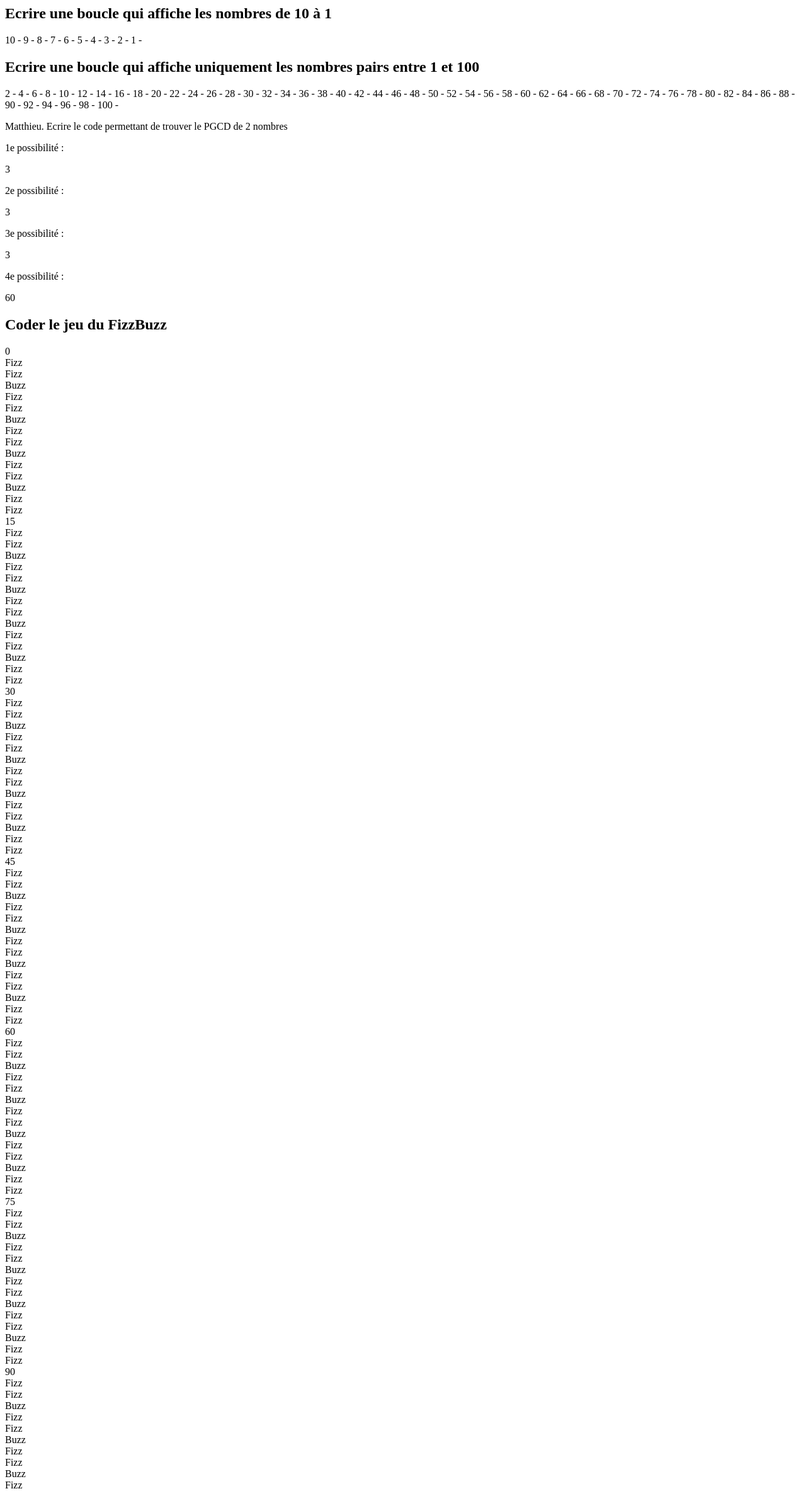
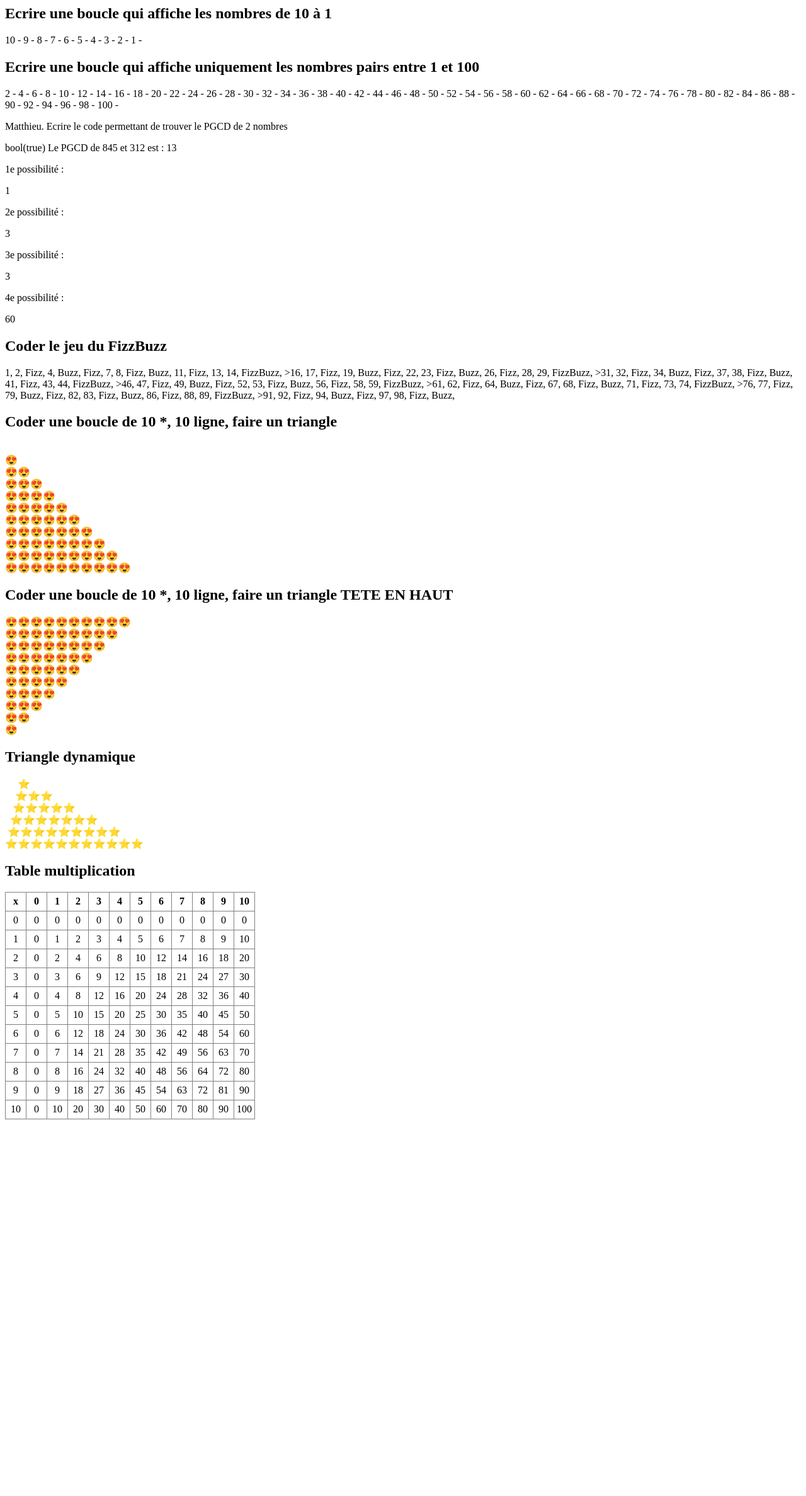
Before and after one commit to sou59/PHP-Base, a PHP site: page /boucle.php in a window 1280 px wide. Shown: the whole page at 63% size. After the commit the page ends 1777 px from the top, so only its background shows below. Run offline with PHP 8.4, Linux system fonts and the light colour scheme.

Commit message:
Suite boucles

```diff
--- a/04-boucles/boucle.php
+++ b/04-boucles/boucle.php
@@ -27,6 +27,41 @@ for ($i = 1; $i <= 100; $i++) {
 echo "<p>Matthieu. Ecrire le code permettant de trouver le PGCD de 2 nombres</p>";
 // Tant que le reste est strictement différent de 0
 // nombrePlusGrand % nombrePlusPetit
+//Matthieu
+$nombre1 = 845;
+$nombre2 = 312;
+$reste = null;
+$resultat = null;
+$pgcd = null;
+
+// Le var_dump peut nous aider à comprendre le résultat d'une comparaison
+var_dump(null !== 0);
+
+echo 'Le PGCD de ' . $nombre1 . ' et ' . $nombre2 . ' est : ';
+
+// Tant que le reste est strictement différent de 0
+// nombrePlusGrand % nombrePlusPetit
+// 221 % 91 = 39;
+// 91 % 39 = 13;
+// 39 % 13 = 0;
+
+$dividande = $nombre1;
+$divisor = $nombre2;
+while ($reste !== 0) {
+    $pgcd = $divisor; // Le PGCD potentiel
+
+    $reste = $dividande % $divisor; // 845 % 312 = 221;
+    $dividande = $divisor; // 845 devient 312
+    $divisor = $reste; // 312 devient 221 ( 312 % 221 = 91 )
+
+    if ($reste == 0) {
+       echo $pgcd;
+    }
+}
+
+
+
+
 
 echo "<p>1e possibilité :</p>";
 function pdgc1($nombre1, $nombre2){
@@ -37,7 +72,7 @@ while ($nombre2 !== 0){
 }
 return $nombre1;
 }
-echo pdgc1( 12,21 );
+echo pdgc1( 10,3 );
 
 echo "<p>2e possibilité :</p>";
 
@@ -87,15 +122,81 @@ function pgcd($nombre,$nombre2){
     Quand le nombre est un multiple de 15, afficher FizzBuzz.
     Sinon, afficher le nombre
 */
- for ($i = 0; $i <= 100; $i+=1){
-
-    if ($i % 3 ) {
-        echo "Fizz" . "<br \>";
-    }elseif ($i % 5) {
-        echo "Buzz" . "<br \>";
-    }elseif ($i % 15) {
-        echo "FizzBuzz" . "<br \>";
+ for ($i = 1; $i <= 100; $i+=1){
+    if ($i % 15 == 0) { //Mettre le divisible en premier sinon il entre dans la condition "Fizz"
+        echo "FizzBuzz" . ", >";
+    }elseif ($i % 5 == 0) {
+        echo "Buzz" . ", ";
+    }elseif ($i % 3 == 0) {
+        echo "Fizz" . ", ";
     }else {
-        echo $i . "<br \>";
+        echo $i . ", ";
     }
 }
+
+echo "<h2>Coder une boucle de 10 *, 10 ligne, faire un triangle </h2>";
+
+for ($y = 0; $y <= 10; $y++){
+    for ($x = 0; $x < $y; $x++){
+    echo '😍';
+    }
+    echo '<br \>';
+}
+
+echo "<h2>Coder une boucle de 10 *, 10 ligne, faire un triangle TETE EN HAUT</h2>";
+
+for ($y = 0; $y < 10; $y++){
+    for ($x = 10; $x > $y; $x--){
+    echo '😍';
+    }
+    echo '<br \>';
+}
+
+echo "<h2>Triangle dynamique</h2>";
+//nb impair / espace 10 ligne avec 11 colonne
+
+$start = 5;
+$size = 1;
+
+for ($y = 0; $y < 6; $y++){
+
+    for ($x = 0; $x < 11; $x++){
+        if ($x == $start) {
+            for ($i = 0; $i < $size; $i++){
+               echo '⭐';
+            }
+             $x += $size - 1;
+        }else {
+            echo '&nbsp;';
+        }
+}
+$start--;
+$size += 2;
+
+echo '<br \>';
+}
+
+
+
+echo "<h2>Table multiplication</h2>";
+
+
+echo '<table border="1" style="border-collapse: collapse">';
+    echo '<thead>';
+        echo '<tr style="width: 30px; height: 30px">';
+        echo '<th>x</th>';
+            for ($head = 0; $head < 11; $head++) {
+                echo '<th style="width: 30px; height: 30px">' . $head . '</th>';
+                }
+        echo '</tr></thead>';
+
+        for ($ligne = 0; $ligne < 11; $ligne++) {
+        echo '<tr>';
+            echo '<td align="center" style="width: 30px; height: 30px">' . $ligne . '</td>';
+
+            for ($colonne = 0; $colonne < 11; $colonne++) {
+                echo '<td align="center" style="width: 30px; height: 30px">' . $ligne * $colonne . '</td>';
+            }
+        echo '</tr>';
+    }
+echo '</table>';
```
